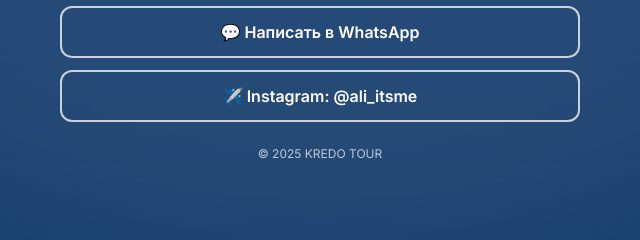
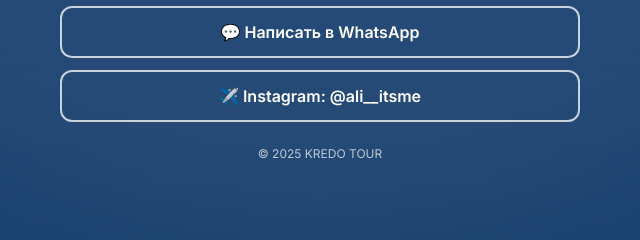
Before and after one commit to kredotour/kredotour, a plain HTML site: page index.html in a window 1280 px wide. Shown: the part 419-659 px from the top of the page, 320-960 px from the left. Drawn offline with Linux system fonts and the light colour scheme.

Commit message:
Update index.html

```diff
--- a/index.html
+++ b/index.html
@@ -102,7 +102,7 @@
       <div class="buttons">
         <a class="btn" href="tel:+79182662389">📞 Позвонить</a>
         <a class="btn secondary" href="https://wa.me/79182662389" target="_blank" rel="noopener">💬 Написать в WhatsApp</a>
-        <a class="btn secondary" href="https://instagram.com/ali__itsme" target="_blank" rel="noopener">✈️ Instagram: @ali_itsme</a>
+        <a class="btn secondary" href="https://instagram.com/ali__itsme" target="_blank" rel="noopener">✈️ Instagram: @ali__itsme</a>
       </div>
 
       <footer>© 2025 KREDO TOUR</footer>
```
